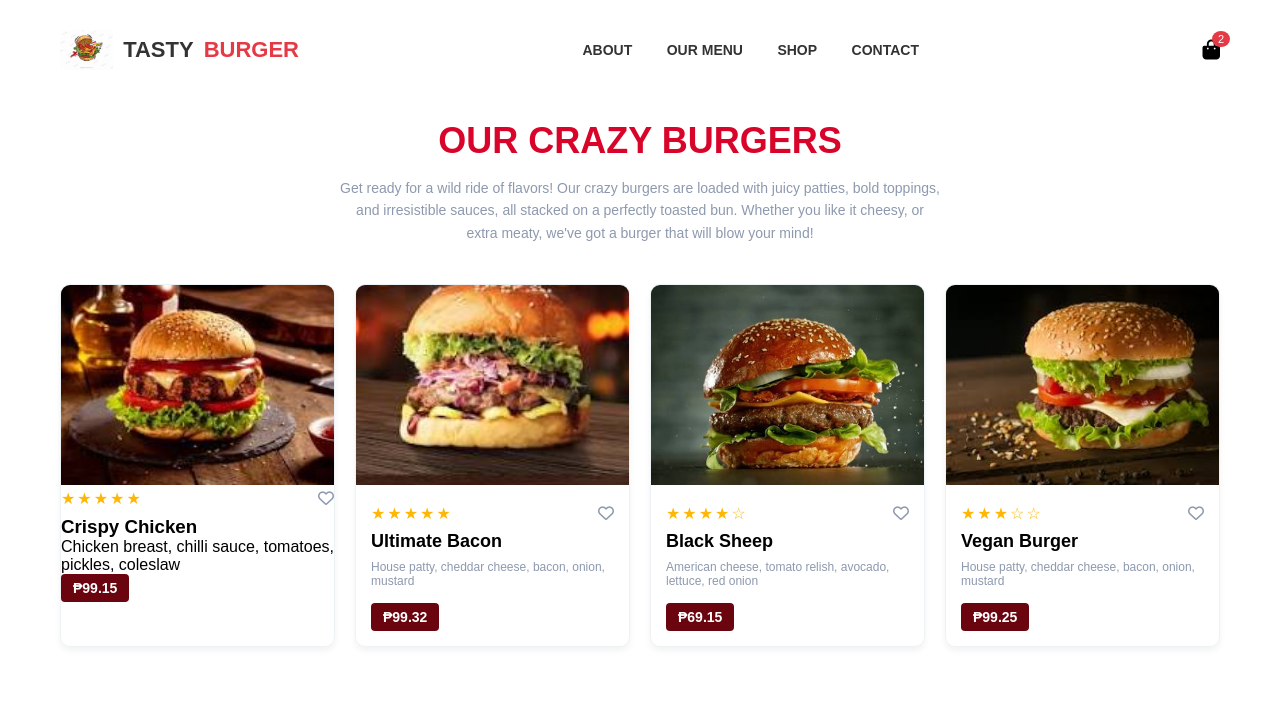
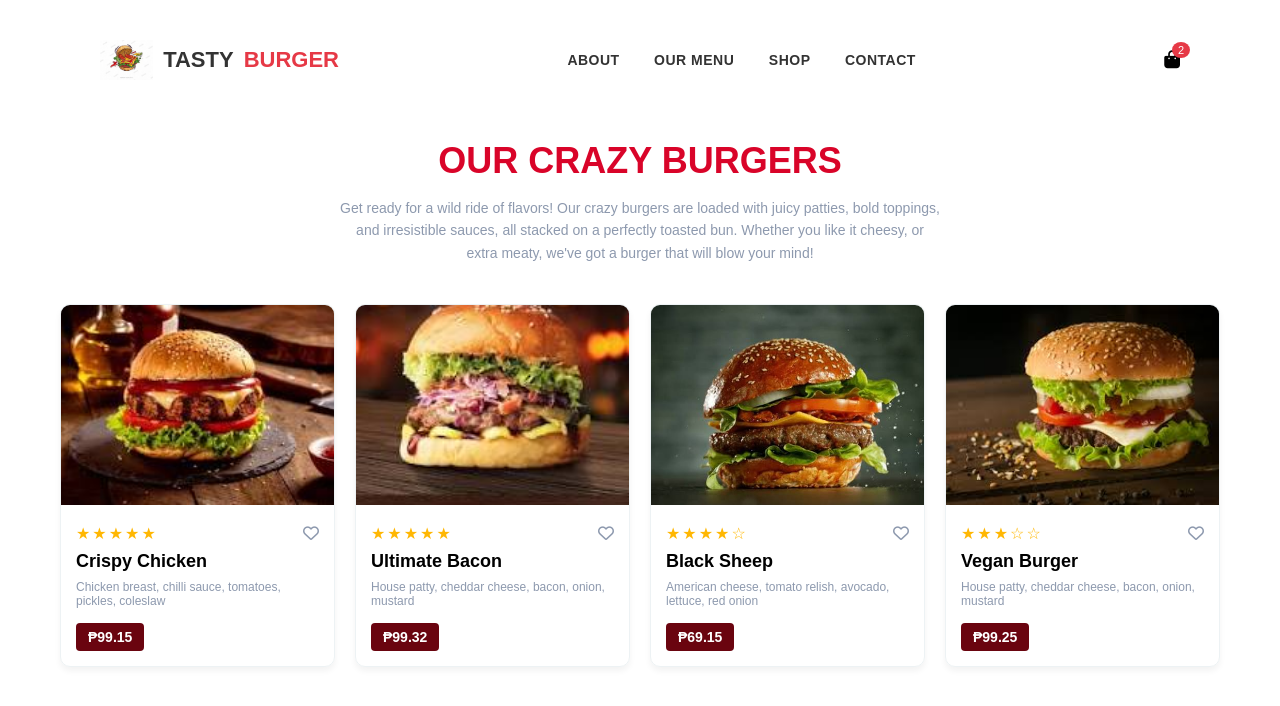
Before and after one commit to cyramaeopiz87-sys/tasty-burger-shop, a plain HTML site: page index.html in a window 1280 px wide. Drawn offline with Linux system fonts and the light colour scheme.

Commit message:
Update navbar alignment right

```diff
--- a/index.html
+++ b/index.html
@@ -9,7 +9,7 @@
 </head>
 <body>
 
-
+  <!-- Navigation Bar -->
   <header class="navbar">
     <div class="logo">
       <h2>
@@ -31,18 +31,19 @@
     </div>
   </header>
 
-
+  <!-- Hero Section -->
   <section class="hero">
     <h1>OUR CRAZY BURGERS</h1>
     <p>Get ready for a wild ride of flavors! Our crazy burgers are loaded with juicy patties, bold toppings, and irresistible sauces, all stacked on a perfectly toasted bun. Whether you like it cheesy, or extra meaty, we've got a burger that will blow your mind!</p>
   </section>
 
-
+  <!-- Burger Grid Layout -->
   <section class="burger-grid">
 
-
+    <!-- Card 1 -->
     <div class="card">
       <img src="images/burger1.jpg" alt="Crispy Chicken" class="card-img">
+      <div class="card-content">
         <div class="rating-fav">
           <span class="stars">★★★★★</span>
           <span class="heart"><i class="fa-regular fa-heart"></i></span>
@@ -53,7 +54,7 @@
       </div>
     </div>
 
-
+    <!-- Card 2 -->
     <div class="card">
       <img src="images/burger2.jpg" alt="Ultimate Bacon" class="card-img">
       <div class="card-content">
@@ -67,7 +68,7 @@
       </div>
     </div>
 
-
+    <!-- Card 3 -->
     <div class="card">
       <img src="images/burger3.jpg" alt="Black Sheep" class="card-img">
       <div class="card-content">
@@ -81,7 +82,7 @@
       </div>
     </div>
 
-
+    <!-- Card 4 -->
     <div class="card">
       <img src="images/burger4.jpg" alt="Vegan Burger" class="card-img">
       <div class="card-content">
--- a/styles.css
+++ b/styles.css
@@ -14,7 +14,8 @@ body {
   display: flex;
   justify-content: space-between;
   align-items: center;
-  padding: 10px 0;
+  padding:20px 40px;
+  width: 100%;
 }
 .logo h2 {
   display: flex;
@@ -30,7 +31,8 @@ body {
 }
 
 .logo-icon {
-  height: 40px;
+  height: 40px !important;
+  max-height: 40px !important;
   width: auto;
   object-fit: contain;
 }
@@ -39,13 +41,15 @@ body {
   margin: 0 15px;
   text-decoration: none;
   color: #333;
-  font-weight: bold;
+  font-weight: 700;
   font-size: 14px;
+  letter-spacing: 0.5px;
 }
 
 .cart {
   position: relative;
-  font-size: 20px;
+  font-size: 18px;
+  margin-left: 20px;
 }
 
 .badge {
```
Lines whose indentation alone changed are shown as unchanged.
